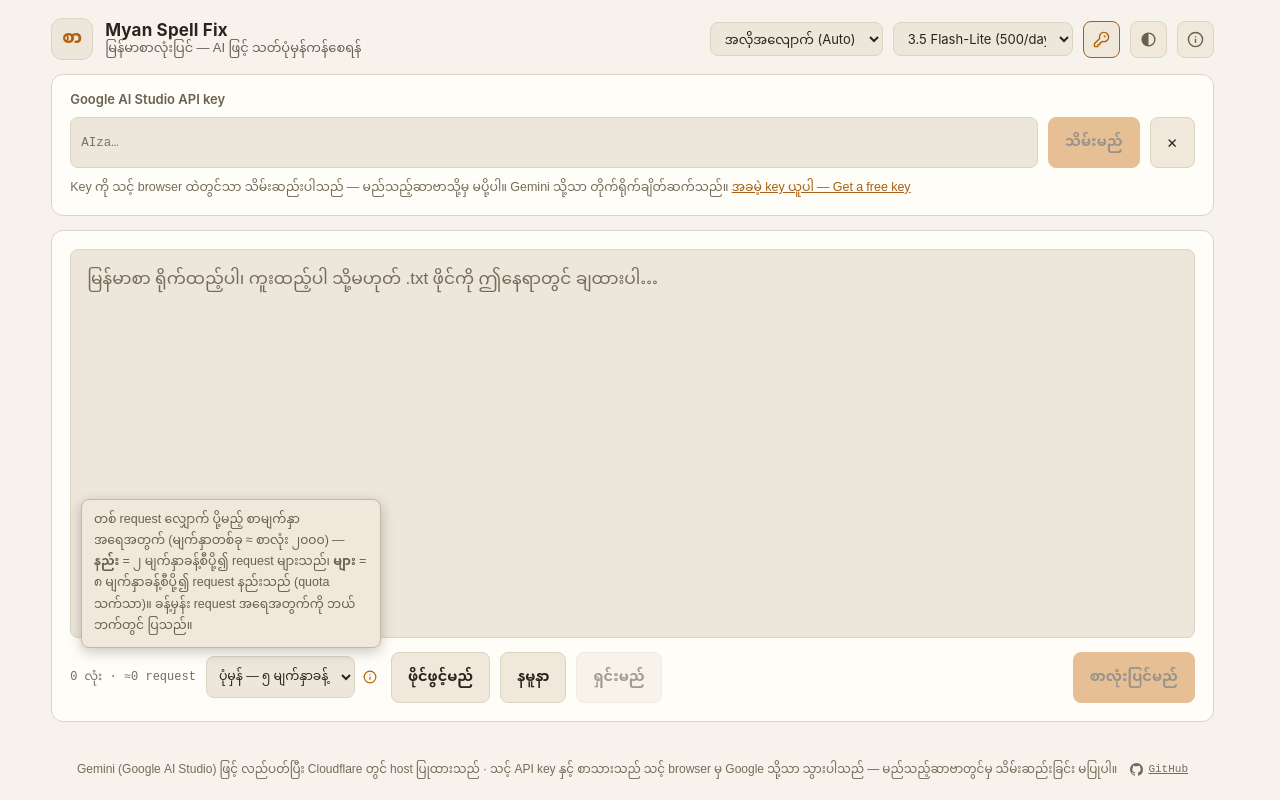
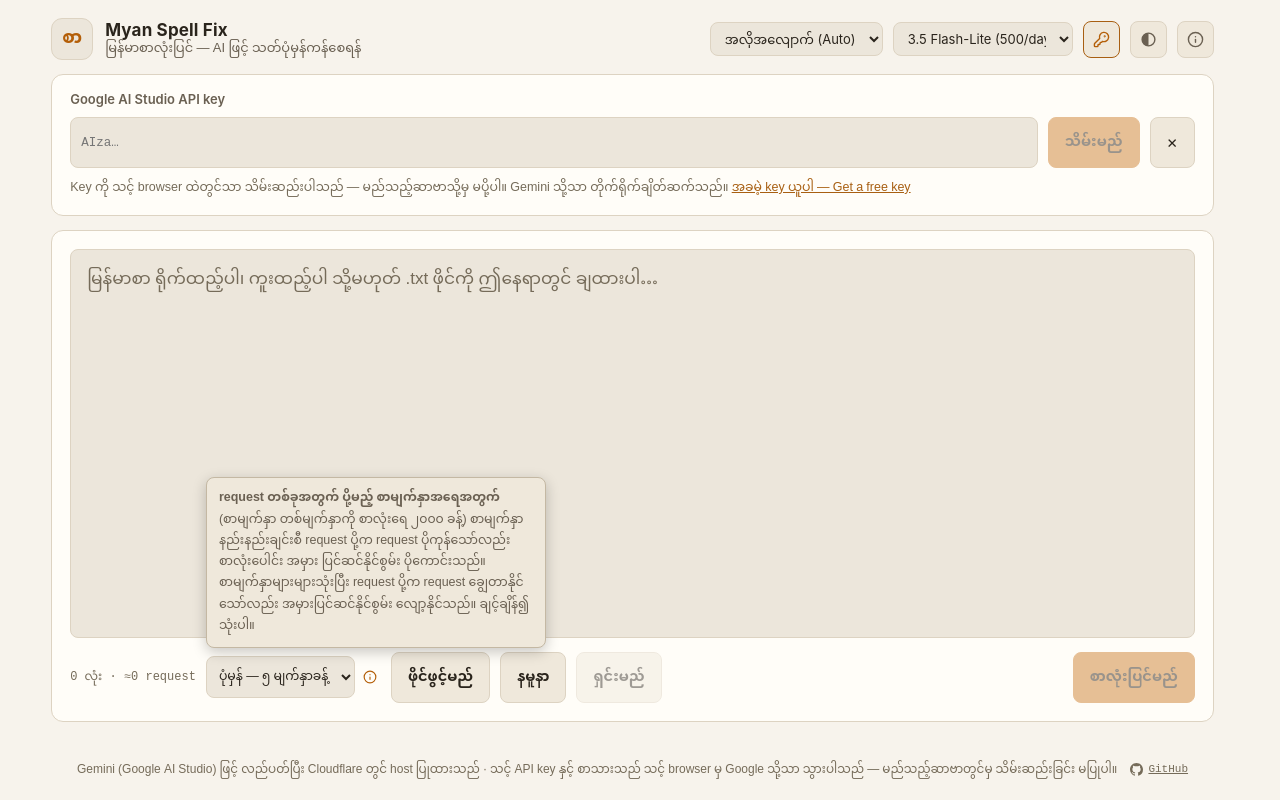
Before and after one commit to pndaza/myan-spell-fix, a Svelte app: page / in a window 1280 px wide. Both pictures are taken after a click on the button 369 px from the left and 677 px from the top of the page. Built offline with nearby package versions, Linux system fonts and the light colour scheme; a web font is replaced by a local one.

Commit message:
Chunk info bubble: user's full explanation text; grow rightward so it never overflows the viewport

```diff
--- a/src/App.svelte
+++ b/src/App.svelte
@@ -948,7 +948,7 @@
             <div class="chunkpick">
               <select
                 onchange={(e) => (chunk = Number(e.currentTarget.value))}
-                title="တစ် request လျှောက် ပို့မည့် စာမျက်နှာအရေအတွက် — မျက်နှာတစ်ခု ≈ စာလုံး ၂၀၀၀"
+                title="request တစ်ခုအတွက် ပို့မည့် စာမျက်နှာအရေအတွက် (စာမျက်နှာ တစ်မျက်နှာကို စာလုံးရေ ၂၀၀၀ ခန့်)"
                 aria-label="တစ် request စာ အရွယ်အစား — chunk size per request"
               >
                 {#each CHUNK_STEPS as s (s.size)}
@@ -970,10 +970,12 @@
               </button>
               {#if chunkNote}
                 <div class="chunk-note" role="note">
-                  တစ် request လျှောက် ပို့မည့် စာမျက်နှာအရေအတွက် (မျက်နှာတစ်ခု ≈
-                  စာလုံး ၂၀၀၀) — <b>နည်း</b> = ၂ မျက်နှာခန့်စီပို့၍ request
-                  များသည်၊ <b>များ</b> = ၈ မျက်နှာခန့်စီပို့၍ request နည်းသည်
-                  (quota သက်သာ)။ ခန့်မှန်း request အရေအတွက်ကို ဘယ်ဘက်တွင် ပြသည်။
+                  <b>request တစ်ခုအတွက် ပို့မည့် စာမျက်နှာအရေအတွက်</b>
+                  (စာမျက်နှာ တစ်မျက်နှာကို စာလုံးရေ ၂၀၀၀ ခန့်)
+                  စာမျက်နှာနည်းနည်းချင်းစီ request ပို့က request ပိုကုန်သော်လည်း
+                  စာလုံးပေါင်း အမှား ပြင်ဆင်နိုင်စွမ်း ပိုကောင်းသည်။
+                  စာမျက်နှာများများသုံးပြီး request ပို့က request ချွေတာနိုင်သော်လည်း
+                  အမှားပြင်ဆင်နိုင်စွမ်း လျော့နိုင်သည်။ ချင့်ချိန်၍ သုံးပါ။
                 </div>
               {/if}
             </div>
--- a/src/app.css
+++ b/src/app.css
@@ -425,9 +425,9 @@ main > .card:has(.editor, .out, .panels) {
 .chunk-note {
   position: absolute;
   bottom: calc(100% + 8px);
-  right: 0;
+  left: 0;
   width: max-content;
-  max-width: 300px;
+  max-width: min(340px, calc(100vw - 60px));
   z-index: 3;
   font-family: var(--my);
   font-size: 12.5px;
```
